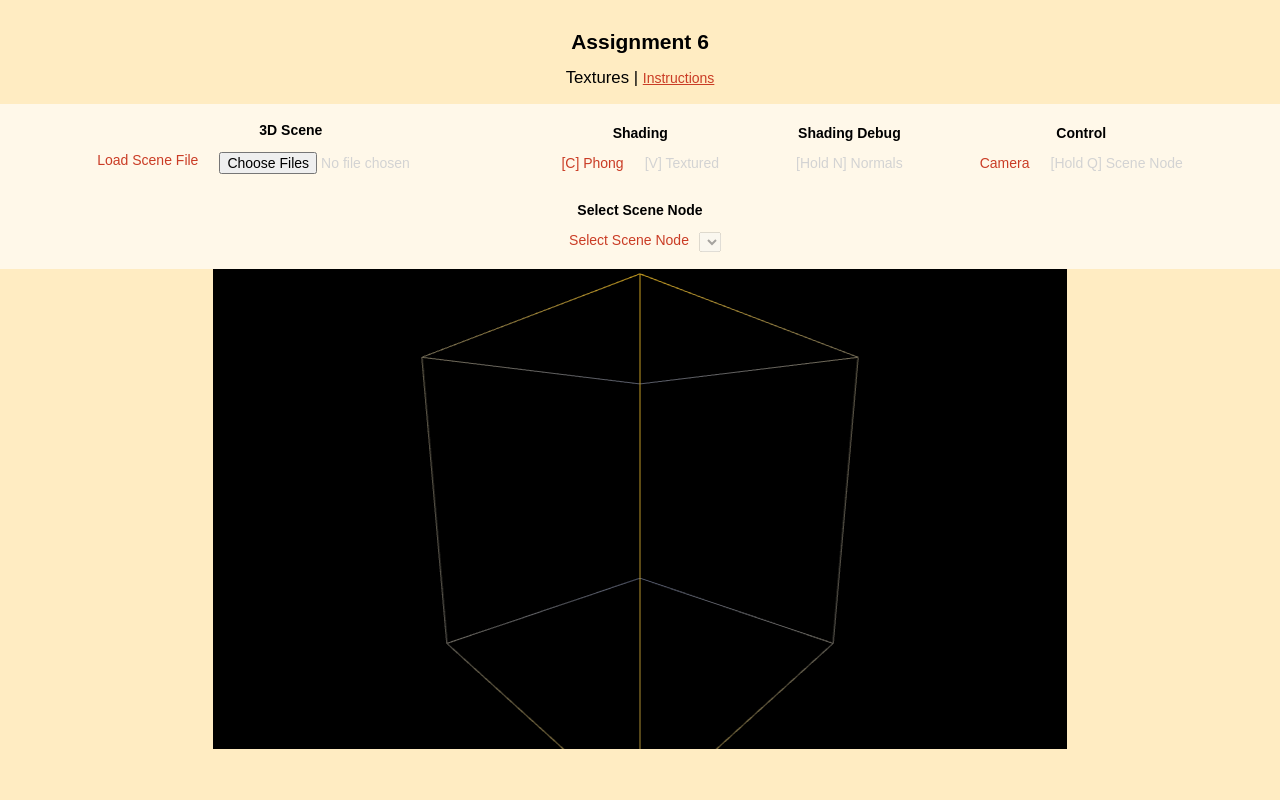
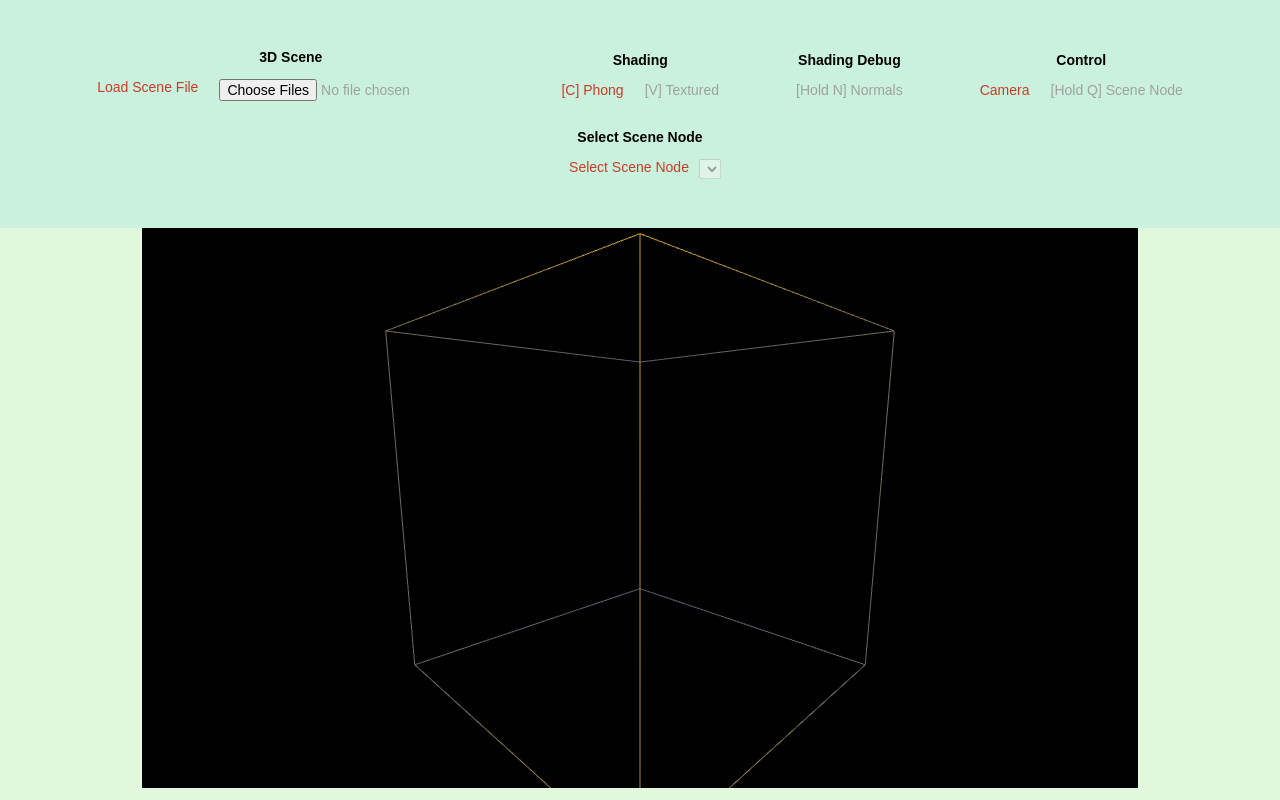
Before and after one commit to hyexu1608/Web-GL-3DModel-Application, a plain HTML site: page index.html in a window 1280 px wide. Drawn offline with Linux system fonts and the light colour scheme.

Commit message:
update html and css

```diff
--- a/css/style.css
+++ b/css/style.css
@@ -38,18 +38,16 @@ a {
     display: flex;
     flex-direction: column;
     align-items: center;
-    background-color: #ffecc2;
-}
+    background-color: #E1F8DC;
 
-#header-container {
-    margin: 2vh;
 }
 
 .settings-container {
-    background-color: #fff8e9;
+    background-color: #CAF1DE;
+
     display: flex;
     width: 100%;
-    padding: 0.25em;
+    padding: 2.5em;
     flex-direction: row;
     justify-content: center;
     flex-wrap: wrap;
@@ -69,7 +67,7 @@ a {
 }
 
 .setting-item {
-    color: lightgray;
+    color: #A0A0A0;
     margin: 0 0.75em;
 }
 
@@ -80,7 +78,7 @@ a {
 
 #canvas {
     aspect-ratio: 16 / 9;
-    height: 60vh;
+    height: 70vh;
 
     overflow: scroll;
     background-color: white;
--- a/index.html
+++ b/index.html
@@ -9,11 +9,6 @@
 
 <body>
     <div id="app">
-        <div id="header-container">
-            <h1>Assignment 6</h1>
-            <h2>Textures | <a
-                    href="https://canvas.ucdavis.edu/courses/719519/assignments/954617" target="_blank">Instructions</a></h2>
-        </div>
         <div class="settings-container">
             <div class="setting">
                 <h3>3D Scene</h3>
```
